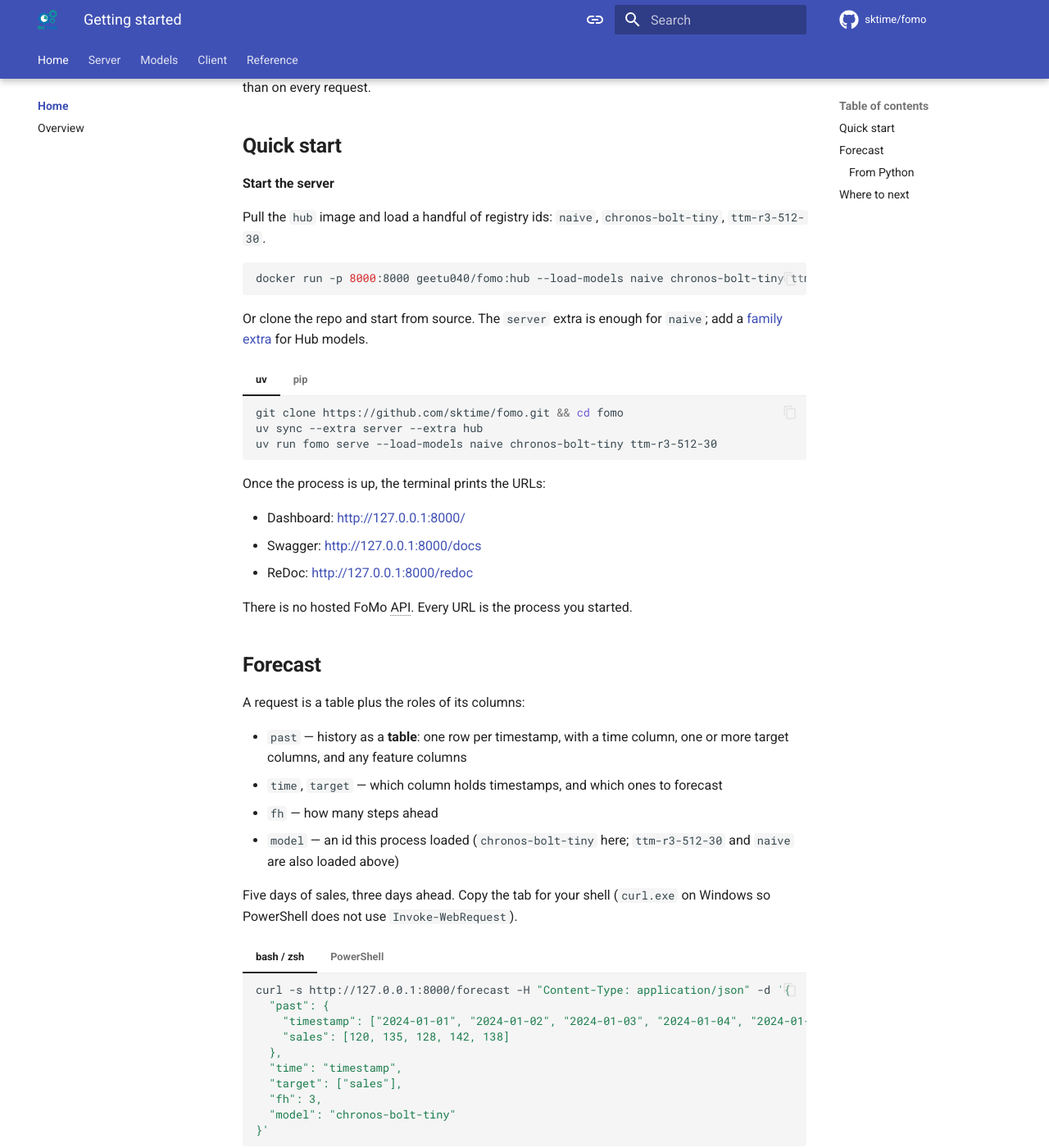
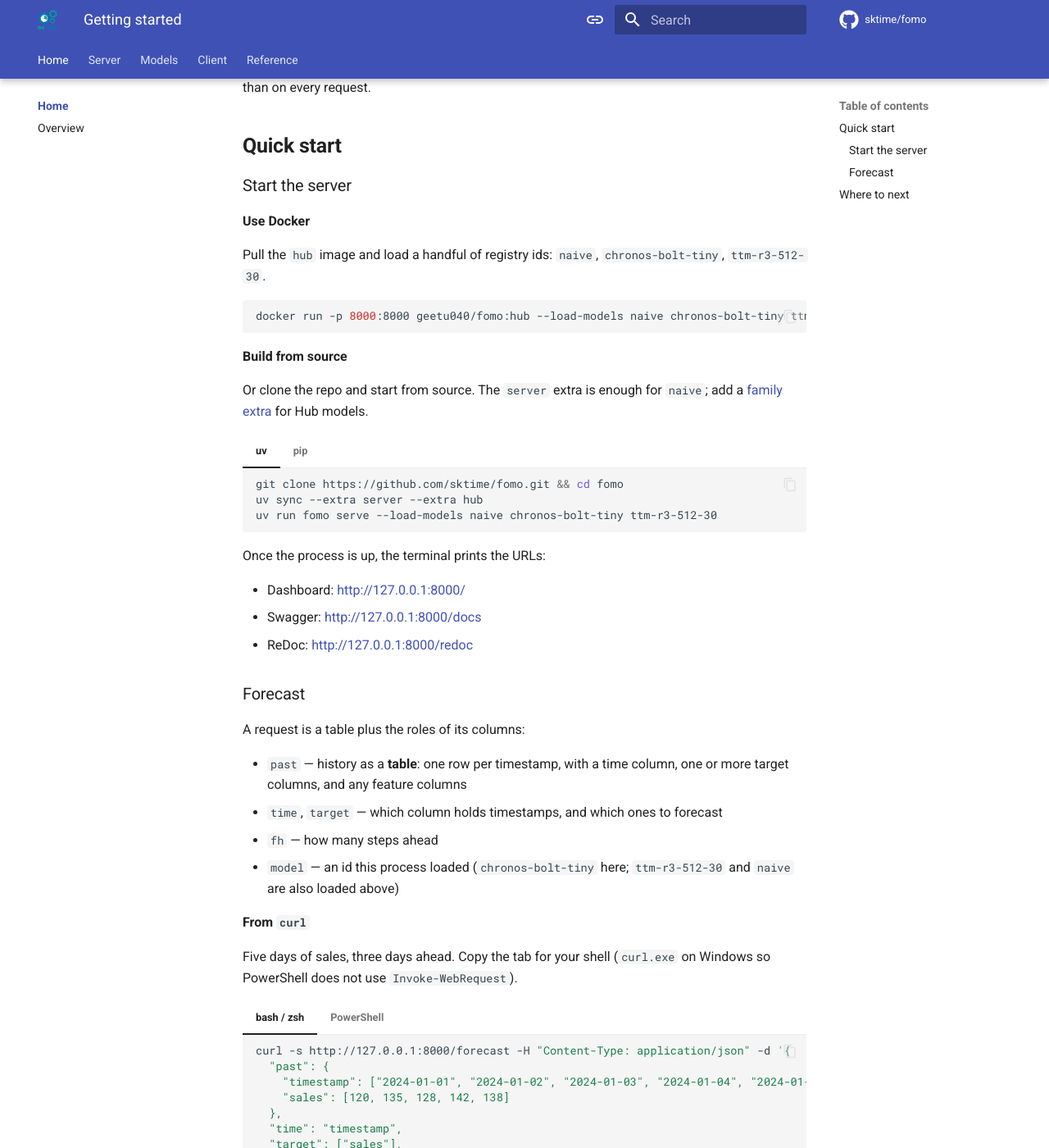
Before and after one commit to sktime/tserve, an MkDocs documentation site: the page built from docs/index.md, in a window 1280 px wide and 1400 px high, scrolled down 790 px. Shown: the whole window at 82% size. Built offline with MkDocs 1.6.1 and Material for MkDocs 9.7.7, drawn with Linux system fonts in a browser that asks for light colours; comment, search, counter and statistics services are not loaded; some of the changed text lies outside the part shown.

Commit message:
update headings

````diff
--- a/docs/index.md
+++ b/docs/index.md
@@ -20,13 +20,17 @@ Models stay warm in the process, so the download and load cost is paid once at s
 
 ## Quick start
 
-**Start the server**
+### Start the server
+
+**Use Docker**
 
 Pull the `hub` image and load a handful of registry ids: `naive`, `chronos-bolt-tiny`, `ttm-r3-512-30`.
 
 ```bash
 docker run -p 8000:8000 geetu040/fomo:hub --load-models naive chronos-bolt-tiny ttm-r3-512-30
 ```
+
+**Build from source**
 
 Or clone the repo and start from source. The `server` extra is enough for `naive`; add a [family extra](server/index.md#dependencies) for Hub models.
 
@@ -52,9 +56,7 @@ Once the process is up, the terminal prints the URLs:
 - Swagger: [http://127.0.0.1:8000/docs](http://127.0.0.1:8000/docs)
 - ReDoc: [http://127.0.0.1:8000/redoc](http://127.0.0.1:8000/redoc)
 
-There is no hosted FoMo API. Every URL is the process you started.
-
-## Forecast
+### Forecast
 
 A request is a table plus the roles of its columns:
 
@@ -62,6 +64,8 @@ A request is a table plus the roles of its columns:
 - `time`, `target` — which column holds timestamps, and which ones to forecast
 - `fh` — how many steps ahead
 - `model` — an id this process loaded (`chronos-bolt-tiny` here; `ttm-r3-512-30` and `naive` are also loaded above)
+
+**From `curl`**
 
 Five days of sales, three days ahead. Copy the tab for your shell (`curl.exe` on Windows so PowerShell does not use `Invoke-WebRequest`).
 
@@ -109,7 +113,7 @@ Three predicted days come back, plus the id that served them:
 }
 ```
 
-### From Python
+**From `python`**
 
 The client takes the same fields as keywords and sends Arrow instead of JSON. Install the `client` extra:
 
````
